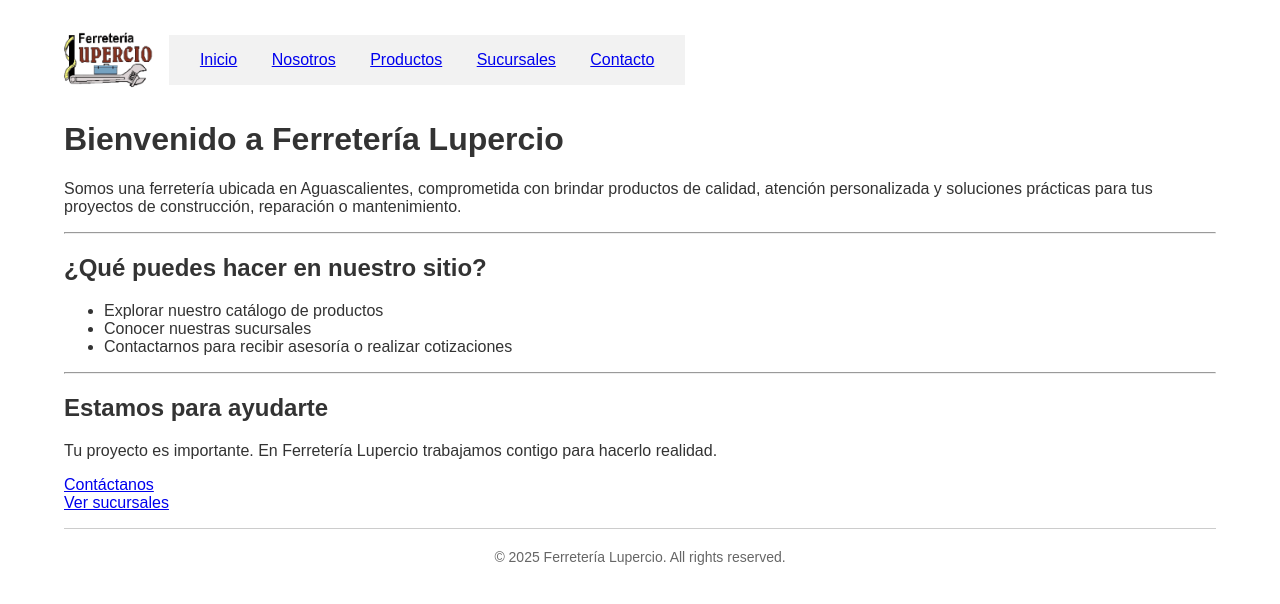
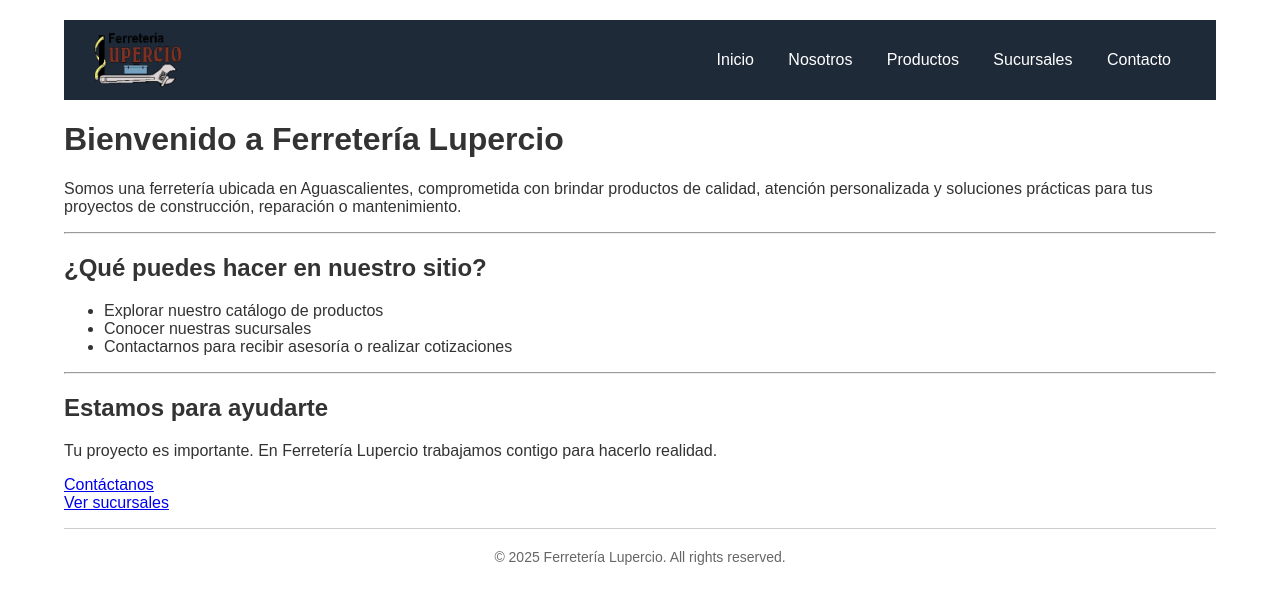
Before and after one commit to Ferreteria-Lupercio/Ferreteria-Lupercio.github.io, a Jekyll site: the page built from index.md, in a window 1280 px wide. Shown: the top 604 px of the page. Built offline with Jekyll 4.4.1, drawn with Linux system fonts in a browser that asks for light colours.

Commit message:
Update header style and add light blue hover effect to navigation links
- Styled the header with a dark blue background and flex layout
- Aligned logo to the left and navigation links to the right
- Added light blue hover effect (#6ec1e4) for a cleaner look

```diff
--- a/_layouts/default.html
+++ b/_layouts/default.html
@@ -32,13 +32,22 @@
           max-width: 100%;
         }
       }
+         header nav a:hover {
+    color: #B0C4DE; /* light steel blue */
+  }
     </style>
   </head>
   <body>
-      <header style="display: flex; align-items: center; padding: 10px 0;">
-    <img src="/assets/logo.png" alt="Ferretería Lupercio Logo" style="height: 60px; margin-right: 15px;" />
-    {% include nav.html %}
-  </header>
+     <header style="display: flex; align-items: center; justify-content: space-between; background-color: #1e2a38; padding: 10px 30px;">
+  <img src="/assets/logo.png" alt="Ferretería Lupercio Logo" style="height: 60px;" />
+  <nav>
+    <a href="/" style="color: white; text-decoration: none; margin: 0 15px;">Inicio</a>
+    <a href="/Nosotros" style="color: white; text-decoration: none; margin: 0 15px;">Nosotros</a>
+    <a href="/Productos" style="color: white; text-decoration: none; margin: 0 15px;">Productos</a>
+    <a href="/Sucursales" style="color: white; text-decoration: none; margin: 0 15px;">Sucursales</a>
+    <a href="/Contacto" style="color: white; text-decoration: none; margin: 0 15px;">Contacto</a>
+  </nav>
+</header>
 
   {{ content }}
 
```
